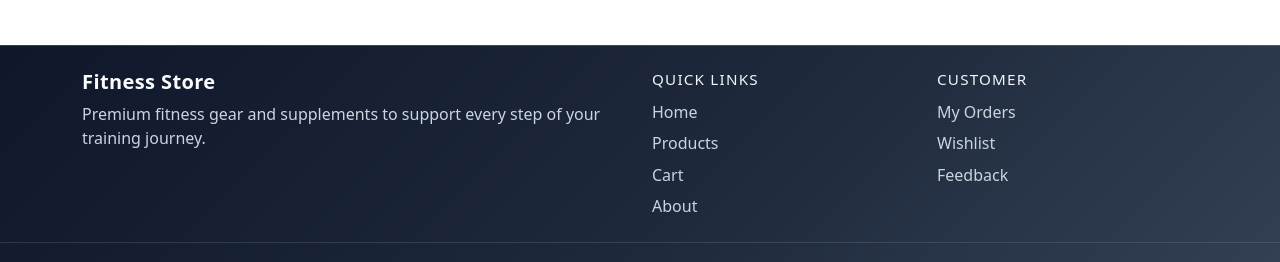
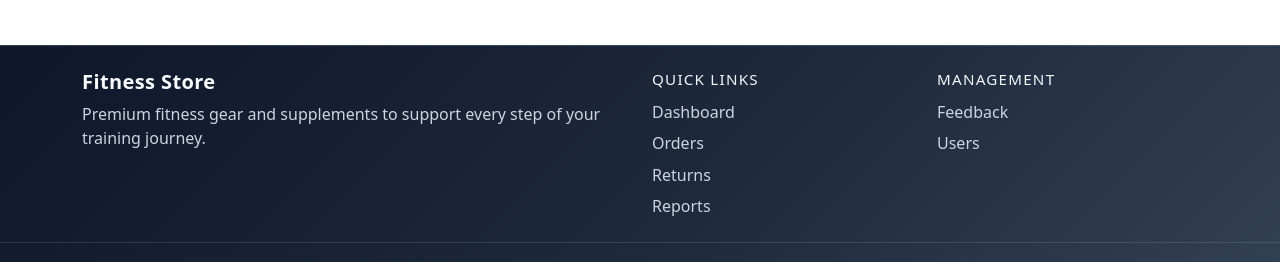
Before and after one commit to patelsaiban9-byte/fitness-store-frontend, a React (Vite) app: page / in a window 1280 px wide. Shown: the part 1010-1272 px from the top of the page. Built offline with nearby package versions, Linux system fonts and the light colour scheme; no server answers; sample sign-in values are in the browser's storage.

Commit message:
footer added

```diff
--- a/src/App.jsx
+++ b/src/App.jsx
@@ -113,7 +113,7 @@ function Layout({
         />
       )}
       <main className="container mt-4 flex-grow-1">{children}</main>
-      {!hideFooter && <Footer />}
+      {!hideFooter && <Footer isLoggedIn={isLoggedIn} userRole={userRole} />}
     </div>
   );
 }
--- a/src/components/Footer.jsx
+++ b/src/components/Footer.jsx
@@ -1,8 +1,35 @@
 import { Link } from "react-router-dom";
 import "./footer.css";
 
-function Footer() {
+function Footer({ isLoggedIn, userRole }) {
   const year = new Date().getFullYear();
+  const isAdmin = isLoggedIn && userRole === "admin";
+
+  const quickLinks = isAdmin
+    ? [
+        { to: "/admin", label: "Dashboard" },
+        { to: "/admin/orders", label: "Orders" },
+        { to: "/admin/returns", label: "Returns" },
+        { to: "/admin/reports", label: "Reports" },
+      ]
+    : [
+        { to: "/", label: "Home" },
+        { to: "/products", label: "Products" },
+        { to: "/cart", label: "Cart" },
+        { to: "/about", label: "About" },
+      ];
+
+  const secondaryHeading = isAdmin ? "Management" : "Customer";
+  const secondaryLinks = isAdmin
+    ? [
+        { to: "/admin/feedback", label: "Feedback" },
+        { to: "/admin/users", label: "Users" },
+      ]
+    : [
+        { to: "/my-orders", label: "My Orders" },
+        { to: "/wishlist", label: "Wishlist" },
+        { to: "/feedback", label: "Feedback" },
+      ];
 
   return (
     <footer className="site-footer mt-5">
@@ -18,19 +45,22 @@ function Footer() {
           <div className="col-6 col-md-3">
             <h6 className="footer-heading">Quick Links</h6>
             <ul className="list-unstyled mb-0 footer-links">
-              <li><Link to="/">Home</Link></li>
-              <li><Link to="/products">Products</Link></li>
-              <li><Link to="/cart">Cart</Link></li>
-              <li><Link to="/about">About</Link></li>
+              {quickLinks.map((item) => (
+                <li key={item.to}>
+                  <Link to={item.to}>{item.label}</Link>
+                </li>
+              ))}
             </ul>
           </div>
 
           <div className="col-6 col-md-3">
-            <h6 className="footer-heading">Customer</h6>
+            <h6 className="footer-heading">{secondaryHeading}</h6>
             <ul className="list-unstyled mb-0 footer-links">
-              <li><Link to="/my-orders">My Orders</Link></li>
-              <li><Link to="/wishlist">Wishlist</Link></li>
-              <li><Link to="/feedback">Feedback</Link></li>
+              {secondaryLinks.map((item) => (
+                <li key={item.to}>
+                  <Link to={item.to}>{item.label}</Link>
+                </li>
+              ))}
             </ul>
           </div>
         </div>
```
